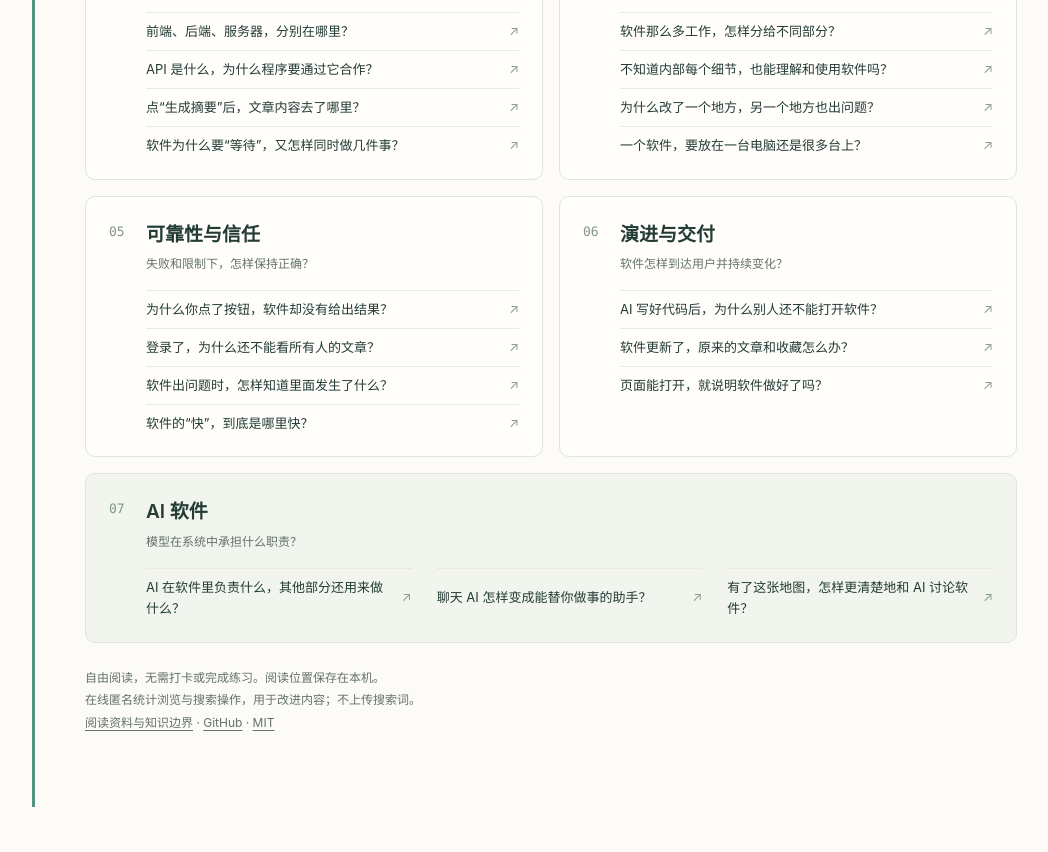
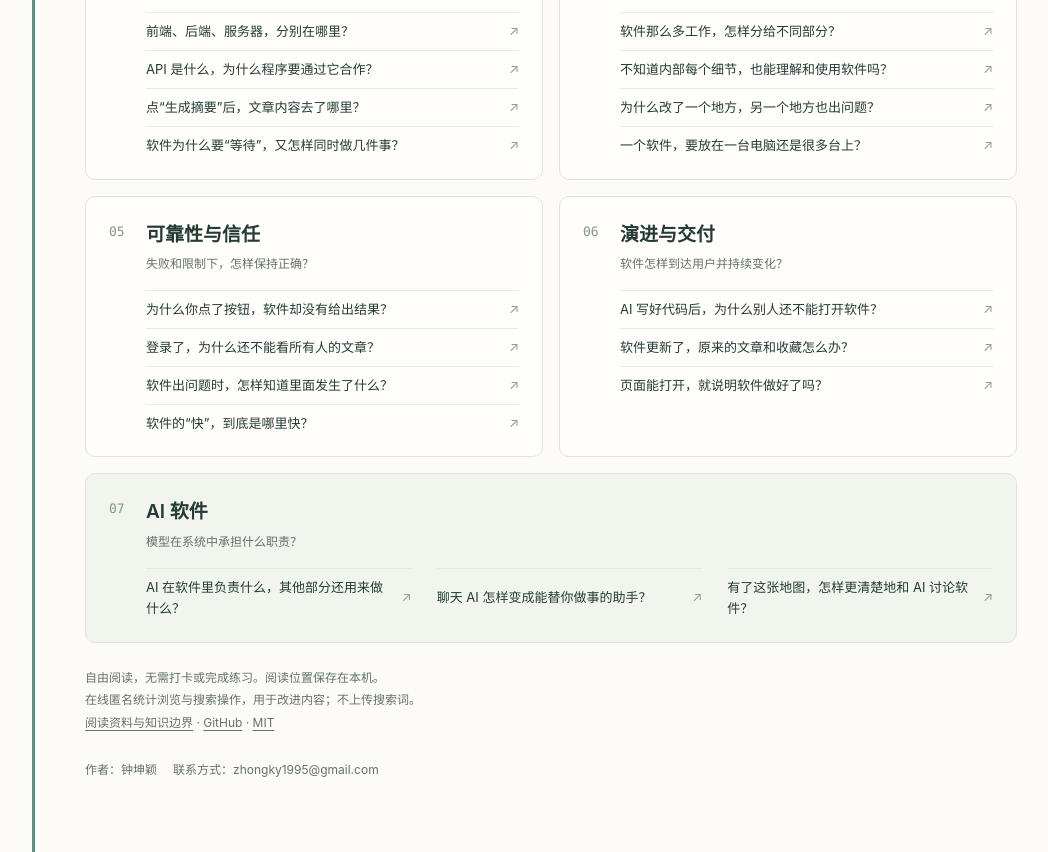
Before and after one commit to zhongky1995/software-world-model, a website: page site/index.html in a window 1280 px wide. Shown: the part 885-1737 px from the top of the page, without its empty margins (217-1265 px from the left). Before the commit the page ends 1692 px from the top, so only its background shows below. Drawn offline with Linux system fonts and the light colour scheme.

Commit message:
Add discreet author and contact footer

```diff
--- a/site/index.html
+++ b/site/index.html
@@ -29,6 +29,11 @@ dialog{width:min(700px,calc(100% - 32px));max-height:82vh;padding:0;border:1px s
 .article-body pre code{padding:0;background:none;font-family:ui-monospace,SFMono-Regular,Menlo,monospace;font-size:13px;overflow-wrap:normal;white-space:pre}
 .article-body hr{border:0;border-top:1px solid var(--line);margin:32px 0}
 .article-body>p>img{max-width:100%;height:auto;vertical-align:middle}
+</style>
+<style>
+.author-credit{display:flex;flex-wrap:wrap;gap:4px 16px;margin-top:24px;color:var(--muted);font-size:12px;line-height:1.8;font-weight:400;overflow-wrap:anywhere}
+.author-credit a{color:inherit;text-decoration:none}.author-credit a:hover,.author-credit a:focus-visible{text-decoration:underline;text-underline-offset:3px}
+@media(max-width:560px){.author-credit{margin-bottom:24px}}
 </style>
 </head>
 <body>
@@ -149,11 +154,12 @@ document.addEventListener('keydown',e=>{
  if(e.key==='Tab'&&side.classList.contains('open')){const items=[...side.querySelectorAll('a,button')];const first=items[0],last=items.at(-1);if(e.shiftKey&&document.activeElement===first){e.preventDefault();last.focus()}else if(!e.shiftKey&&document.activeElement===last){e.preventDefault();first.focus()}}
 });
 function savePosition(){if(byId.has(current)&&!dialog.open&&!restoring&&!side.classList.contains('open')){const positions=store.get('positions',{});positions[current]=scrollY;store.set('positions',positions);store.set('last',current)}}
+function authorCredit(){return `<footer class="author-credit" aria-label="作者与联系方式"><span>作者：钟坤颖</span><span>联系方式：<a href="mailto:zhongky1995@gmail.com">zhongky1995@gmail.com</a></span></footer>`;}
 function home(){const last=byId.get(store.get('last',''));
- return `<div class="home"><section class="hero"><p class="eyebrow mono">A map for understanding software</p><h1>软件世界模型</h1><p class="lead">从你看得见的按钮，<br>理解软件背后怎样做事、记事和合作。</p><p class="sub">为第一次理解软件的人写。先看熟悉的现象，再认识背后的原理；不用先会写代码。</p><div class="hero-actions"><a class="primary" href="#/world-map">从这里开始 <span aria-hidden="true">↗</span></a><a class="secondary" href="#/glossary">按名词查找 <span aria-hidden="true">→</span></a></div>${last?`<a class="resume" href="#/${last.id}" data-resume>继续上次阅读：${esc(short(last))}<span aria-hidden="true">→</span></a>`:''}</section><div class="section-title"><h2>七个观察方向</h2><p>同一个系统，彼此连接的不同视角</p></div><div class="atlas">${data.groups.map((g,i)=>`<section class="map-card"><div class="map-card-head"><span class="map-number mono">${String(i+1).padStart(2,'0')}</span><div><h3>${esc(g.name)}</h3><p class="map-question">${esc(g.question)}</p></div></div><div class="entries">${pages.filter(p=>p.group===g.id).map(p=>`<a href="#/${p.id}"><span>${esc(short(p))}</span><span aria-hidden="true">↗</span></a>`).join('')}</div></section>`).join('')}</div><p class="home-note">自由阅读，无需打卡或完成练习。阅读位置保存在本机。<br>在线匿名统计浏览与搜索操作，用于改进内容；不上传搜索词。<br><a href="#/sources">阅读资料与知识边界</a> · <a href="https://github.com/zhongky1995/software-world-model" target="_blank" rel="noopener noreferrer">GitHub</a> · <a href="https://github.com/zhongky1995/software-world-model/blob/main/LICENSE" target="_blank" rel="noopener noreferrer">MIT</a></p></div>`;
+ return `<div class="home"><section class="hero"><p class="eyebrow mono">A map for understanding software</p><h1>软件世界模型</h1><p class="lead">从你看得见的按钮，<br>理解软件背后怎样做事、记事和合作。</p><p class="sub">为第一次理解软件的人写。先看熟悉的现象，再认识背后的原理；不用先会写代码。</p><div class="hero-actions"><a class="primary" href="#/world-map">从这里开始 <span aria-hidden="true">↗</span></a><a class="secondary" href="#/glossary">按名词查找 <span aria-hidden="true">→</span></a></div>${last?`<a class="resume" href="#/${last.id}" data-resume>继续上次阅读：${esc(short(last))}<span aria-hidden="true">→</span></a>`:''}</section><div class="section-title"><h2>七个观察方向</h2><p>同一个系统，彼此连接的不同视角</p></div><div class="atlas">${data.groups.map((g,i)=>`<section class="map-card"><div class="map-card-head"><span class="map-number mono">${String(i+1).padStart(2,'0')}</span><div><h3>${esc(g.name)}</h3><p class="map-question">${esc(g.question)}</p></div></div><div class="entries">${pages.filter(p=>p.group===g.id).map(p=>`<a href="#/${p.id}"><span>${esc(short(p))}</span><span aria-hidden="true">↗</span></a>`).join('')}</div></section>`).join('')}</div><p class="home-note">自由阅读，无需打卡或完成练习。阅读位置保存在本机。<br>在线匿名统计浏览与搜索操作，用于改进内容；不上传搜索词。<br><a href="#/sources">阅读资料与知识边界</a> · <a href="https://github.com/zhongky1995/software-world-model" target="_blank" rel="noopener noreferrer">GitHub</a> · <a href="https://github.com/zhongky1995/software-world-model/blob/main/LICENSE" target="_blank" rel="noopener noreferrer">MIT</a></p>${authorCredit()}</div>`;
 }
 function article(p){const core=pages.filter(x=>x.group!=='reference'),i=core.findIndex(x=>x.id===p.id),prev=core[i-1],next=core[i+1];
-return `<div class="reader"><article class="article" data-article="${p.id}"><header class="article-head"><p class="eyebrow">${esc(groupName(p))}</p><h1>${esc(p.title)}</h1></header><div class="article-body">${p.html}</div><section class="related"><h2>沿着关系继续读</h2><div class="related-links">${p.related.map(id=>byId.get(id)).filter(Boolean).map(x=>`<a href="#/${x.id}">${esc(short(x))}<span aria-hidden="true">→</span></a>`).join('')}</div></section><nav class="reader-footer" aria-label="建议阅读次序">${prev?`<a href="#/${prev.id}">← ${esc(short(prev))}</a>`:'<a href="#/home">← 回到知识地图</a>'}${next?`<a href="#/${next.id}">${esc(short(next))} →</a>`:'<a href="#/home">回到知识地图 →</a>'}</nav><p class="article-note">这些概念帮助理解系统；具体实现需要结合对应文档与运行证据。</p></article><aside class="outline" aria-label="文章大纲"><h2>本篇内容</h2>${p.outline.filter(x=>x.title!=='相关概念').map(x=>`<a href="#/${p.id}" data-section="${x.id}">${esc(x.title)}</a>`).join('')}<a href="#/home" style="margin-top:26px">← 返回地图</a></aside></div>`;
+return `<div class="reader"><article class="article" data-article="${p.id}"><header class="article-head"><p class="eyebrow">${esc(groupName(p))}</p><h1>${esc(p.title)}</h1></header><div class="article-body">${p.html}</div><section class="related"><h2>沿着关系继续读</h2><div class="related-links">${p.related.map(id=>byId.get(id)).filter(Boolean).map(x=>`<a href="#/${x.id}">${esc(short(x))}<span aria-hidden="true">→</span></a>`).join('')}</div></section><nav class="reader-footer" aria-label="建议阅读次序">${prev?`<a href="#/${prev.id}">← ${esc(short(prev))}</a>`:'<a href="#/home">← 回到知识地图</a>'}${next?`<a href="#/${next.id}">${esc(short(next))} →</a>`:'<a href="#/home">回到知识地图 →</a>'}</nav><p class="article-note">这些概念帮助理解系统；具体实现需要结合对应文档与运行证据。</p>${authorCredit()}</article><aside class="outline" aria-label="文章大纲"><h2>本篇内容</h2>${p.outline.filter(x=>x.title!=='相关概念').map(x=>`<a href="#/${p.id}" data-section="${x.id}">${esc(x.title)}</a>`).join('')}<a href="#/home" style="margin-top:26px">← 返回地图</a></aside></div>`;
 }
 function render(){clearTimeout(searchTimer);clearTimeout(scrollTimer);savePosition();restoring=true;closeMenu();let id='home';try{id=decodeURIComponent(location.hash.replace(/^#\//,'')||'home')}catch{}current=byId.has(id)?id:'home';const p=byId.get(current);
  main.innerHTML=p?article(p):home();document.title=p?short(p)+' · 软件世界模型':'软件世界模型';document.getElementById('breadcrumb').textContent=p?'知识地图 / '+groupName(p):'知识地图';
```
Also changed, not shown: app/reader.html (+8 -2 lines).
